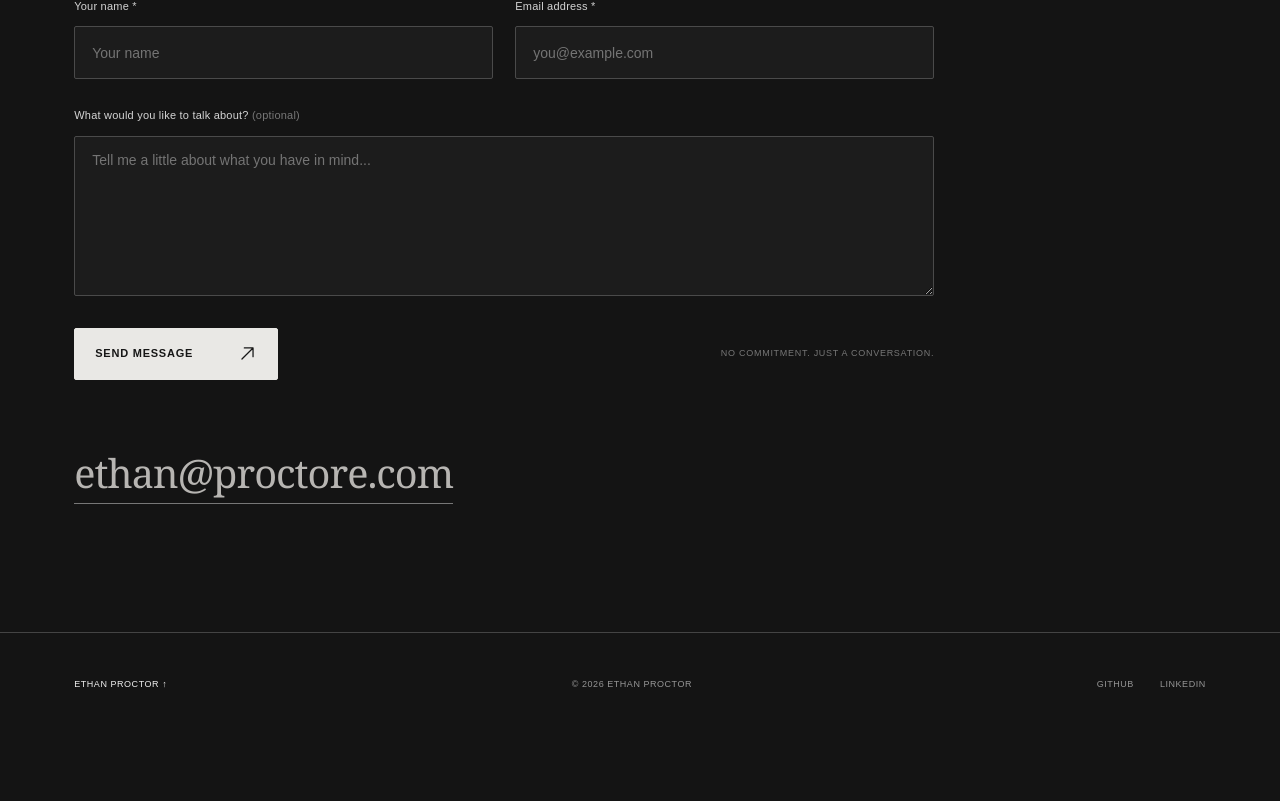
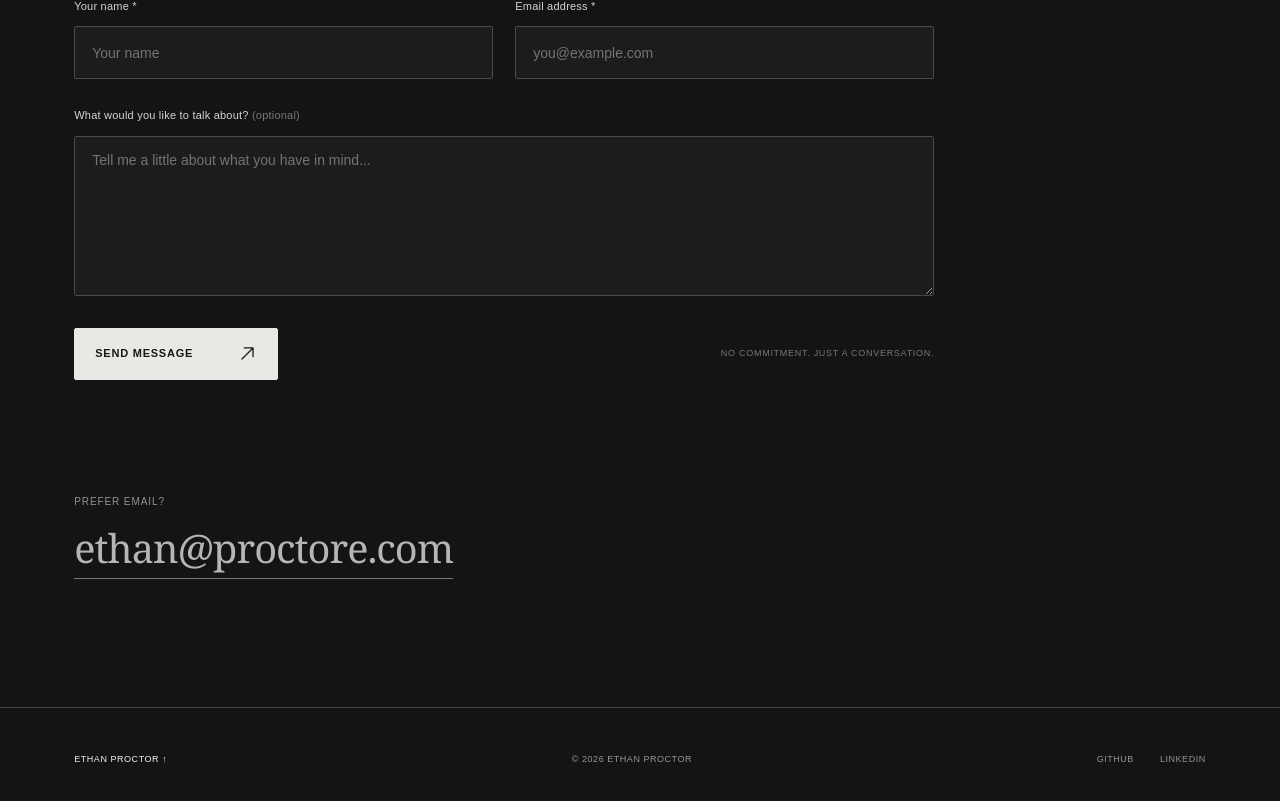
Before and after one commit to proctor18/proctore, a Next.js app: page / in a window 1280 px wide. Shown: the part 5287-6088 px from the top of the page. Before the commit the page ends 6023 px from the top, so only its background shows below. Built offline with nearby package versions, Linux system fonts and the light colour scheme.

Commit message:
Add prefer email label above contact address

```diff
--- a/app/page.tsx
+++ b/app/page.tsx
@@ -166,7 +166,7 @@ export default function Home() {
           </div>
         </div>
         <ContactForm />
-        <a className="contact-email contact-email-restored" href={links.email}>ethan@proctore.com</a>
+        <div className="contact-email-block"><p className="contact-email-label">PREFER EMAIL?</p><a className="contact-email contact-email-restored" href={links.email}>ethan@proctore.com</a></div>
       </section>
 
       <footer className="footer page-gutter">
```
